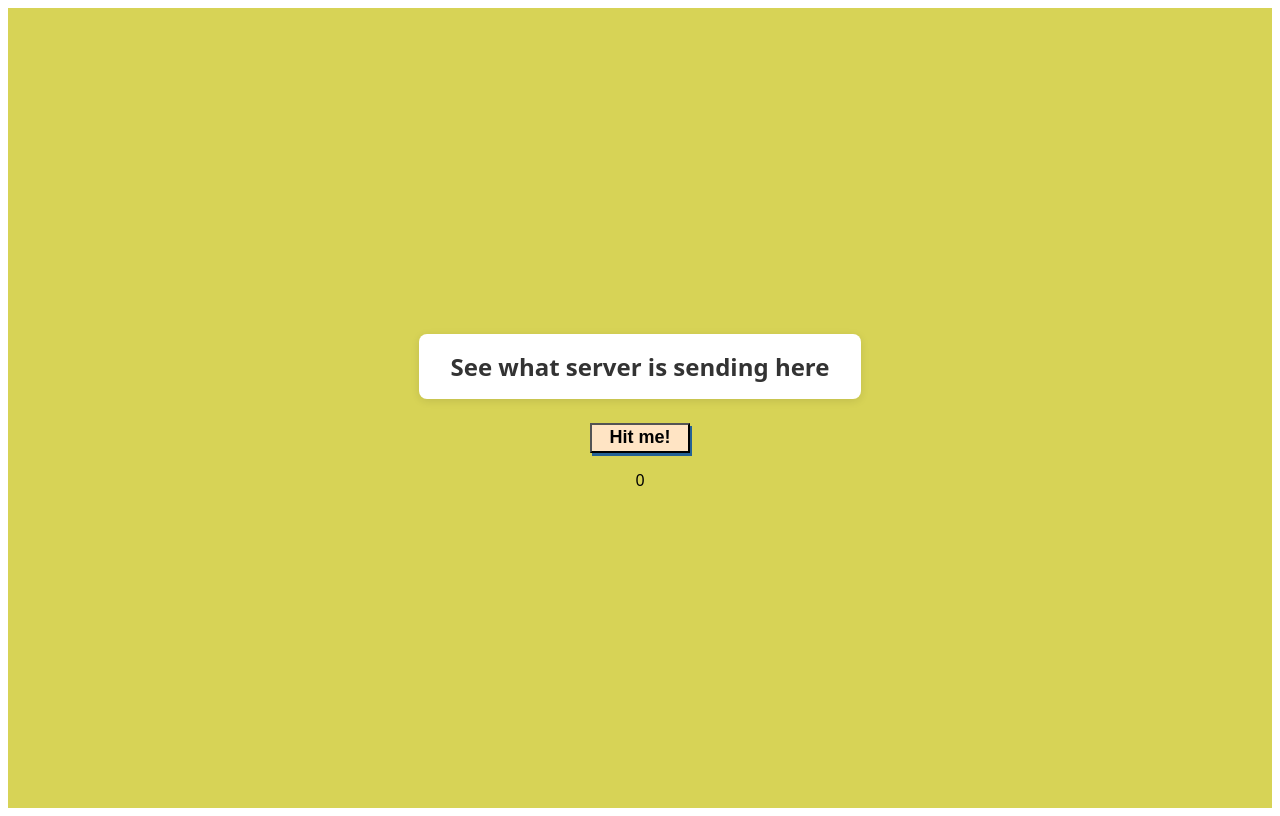
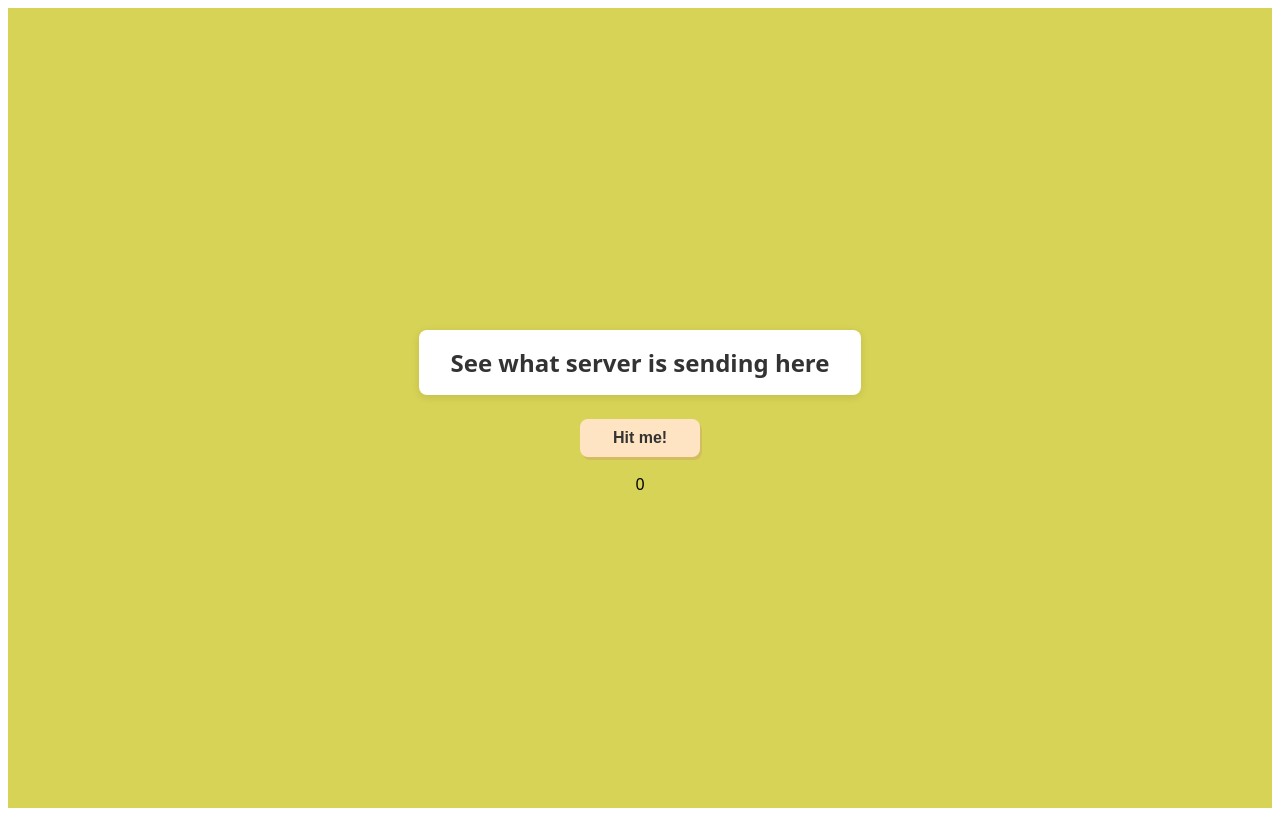
Before and after one commit to trilok-l01c/MERN-stack, a React (Vite) app in the folder frontend/: page / in a window 1280 px wide. Built offline with nearby package versions, Linux system fonts and the light colour scheme.

Commit message:
Improve CSS

```diff
--- a/frontend/src/App.css
+++ b/frontend/src/App.css
@@ -7,7 +7,7 @@
     justify-content: center;
     height: 100vh;
     font-family: system-ui, sans-serif;
-    /* background-color: #fcfcfc; */
+    background-color: #fcfcfc;
     text-align: center;
 }
 
--- a/frontend/src/index.css
+++ b/frontend/src/index.css
@@ -8,15 +8,26 @@
 }
 
 button {
-    width: 100px;
-    height: 30px;
-    font-size: 18px;
+    width: 120px;
+    height: 38px;
+    font-size: 16px;
     font-weight: 600;
+    color: #333;
     background-color: bisque;
-    box-shadow: rgb(37, 97, 149) 2px 3px;
+    border: none;
+    border-radius: 8px;
+    box-shadow: rgb(212, 189, 95) 2px 3px;
+    cursor: pointer;
+    transition:
+        transform 0.15s ease,
+        box-shadow 0.15s ease;
 }
 
-button:hover,
+button:hover {
+    transform: translateY(-2px);
+}
+
 button:active {
-    box-shadow: 0;
+    box-shadow: transparent 0 0;
+    transform: translateY(1px);
 }
```
